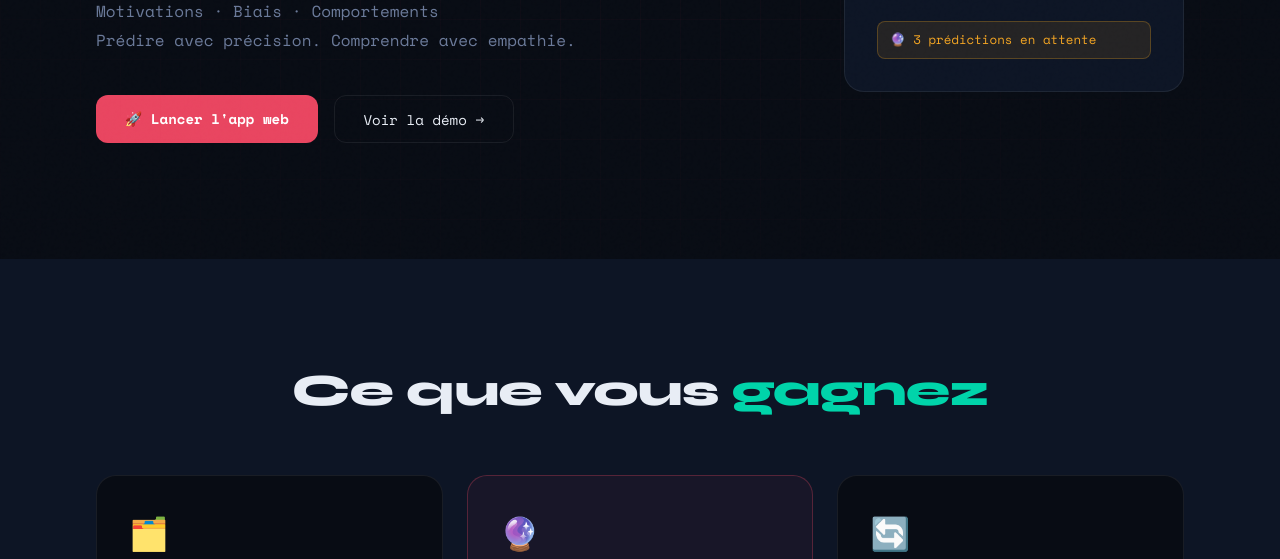
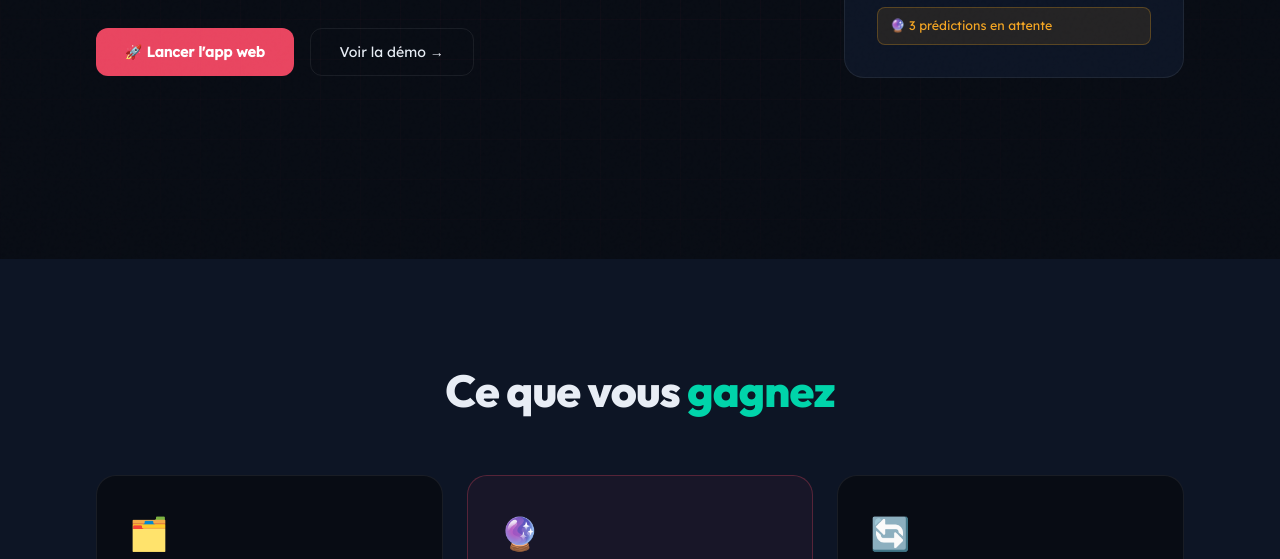
Before and after one commit to StellaSecret/PeopleModeler, a website: page web/index.html in a window 1280 px wide. Shown: the part 541-1100 px from the top of the page. Drawn offline with nearby package versions, Linux system fonts and the light colour scheme.

Commit message:
style: :art: update fonts

```diff
--- a/web/css/main.css
+++ b/web/css/main.css
@@ -11,8 +11,9 @@
   --gold: #F5A623;
   --purple: #7C5CBF;
   --green: #2ECC71;
-  --font-display: 'Syne', sans-serif;
-  --font-mono: 'Space Mono', monospace;
+  --font-display: 'Outfit', sans-serif;
+  --font-mono: 'Lexend', sans-serif;
+  --font-data: 'JetBrains Mono', monospace;
   --radius: 12px;
   --radius-lg: 20px;
 }
@@ -224,7 +225,7 @@ body {
   padding: 0.8rem 1.8rem;
   border-radius: var(--radius);
   text-decoration: none;
-  font-family: var(--font-mono);
+  font-family: var(--font-display);
   font-size: 0.88rem;
   font-weight: 700;
   transition: transform 0.15s, box-shadow 0.15s;
--- a/web/index.html
+++ b/web/index.html
@@ -5,7 +5,8 @@
   <meta name="viewport" content="width=device-width, initial-scale=1.0">
   <title>People Modeler — Comprendre les systèmes humains</title>
   <link rel="preconnect" href="https://fonts.googleapis.com">
-  <link href="https://fonts.googleapis.com/css2?family=Space+Mono:ital,wght@0,400;0,700;1,400&family=Syne:wght@400;600;800&display=swap" rel="stylesheet">
+  <link rel="preconnect" href="https://fonts.gstatic.com" crossorigin>
+  <link href="https://fonts.googleapis.com/css2?family=Outfit:wght@400;600;700;800&family=Lexend:wght@300;400;500&family=JetBrains+Mono:wght@400;700&display=swap" rel="stylesheet">
   <style>
 /* ── DESIGN SYSTEM ── */
 :root {
@@ -20,8 +21,9 @@
   --gold: #F5A623;
   --purple: #7C5CBF;
   --green: #2ECC71;
-  --font-display: 'Syne', sans-serif;
-  --font-mono: 'Space Mono', monospace;
+  --font-display: 'Outfit', sans-serif;
+  --font-mono: 'Lexend', sans-serif;
+  --font-data: 'JetBrains Mono', monospace;
   --radius: 12px;
   --radius-lg: 20px;
 }
```
Also changed, not shown: web/app.html (+9 -7 lines), web/compare.html (+2 -1 lines), web/person.html (+2 -1 lines).
